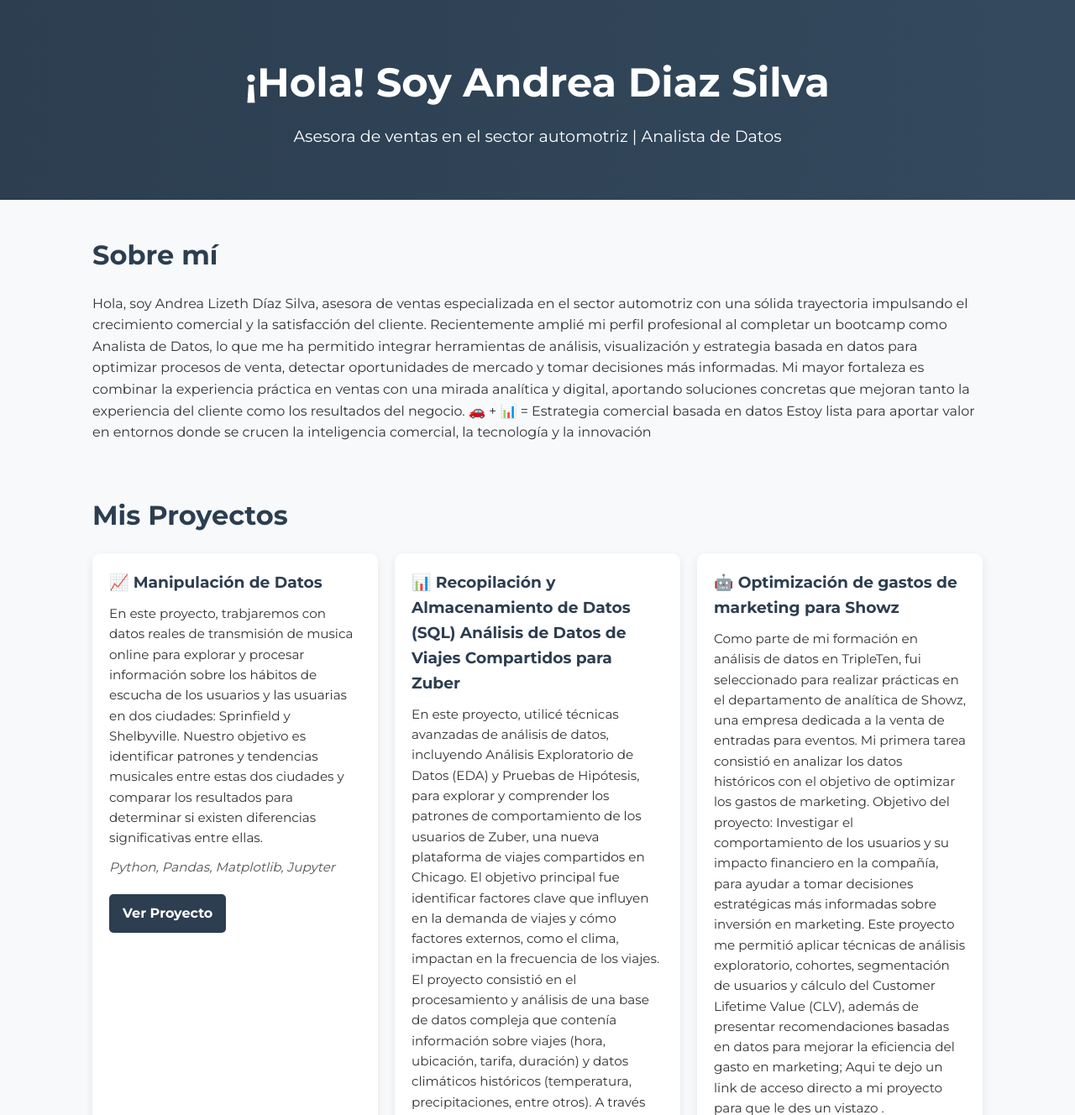
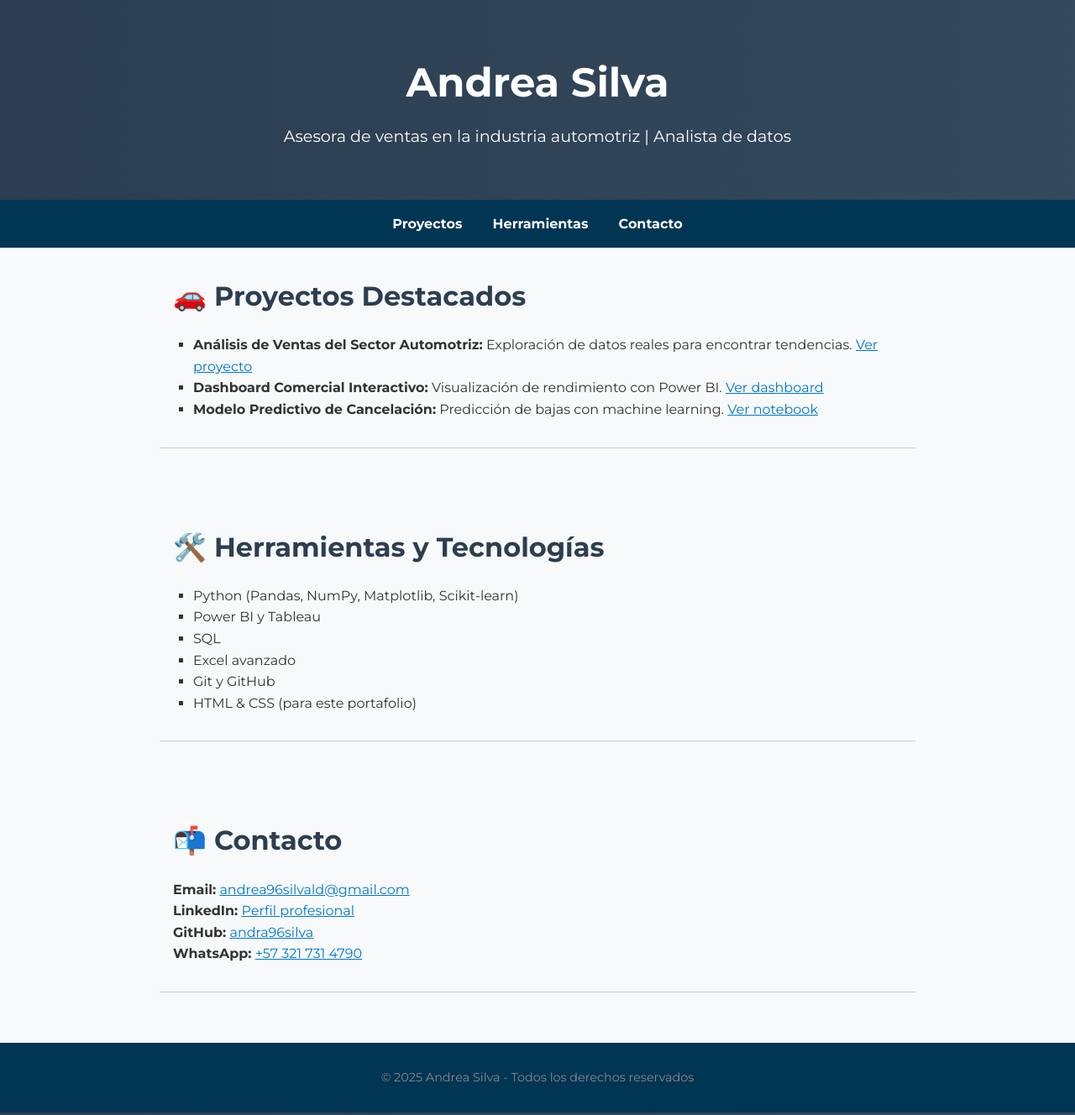
Before and after one commit to andra96silva/andra96silva.github.io, a plain HTML site: page index.html in a window 1280 px wide. Shown: the top 1328 px of the page at 84% size. Drawn offline with Linux system fonts and the light colour scheme.

Commit message:
Update index.html

```diff
--- a/index.html
+++ b/index.html
@@ -1,3 +1,117 @@
+<!DOCTYPE html>
+<html lang="es">
+<head>
+  <meta charset="UTF-8" />
+  <meta name="viewport" content="width=device-width, initial-scale=1.0"/>
+  <title>Andrea Silva | Portafolio Profesional</title>
+  <style>
+    body {
+      font-family: 'Segoe UI', sans-serif;
+      margin: 0;
+      background-color: #f8f9fa;
+      color: #333;
+    }
+    header {
+      background-color: #006494;
+      color: white;
+      padding: 2rem;
+      text-align: center;
+    }
+    nav {
+      background-color: #003554;
+      padding: 1rem;
+      text-align: center;
+    }
+    nav a {
+      color: white;
+      margin: 0 1rem;
+      text-decoration: none;
+      font-weight: bold;
+    }
+    section {
+      max-width: 900px;
+      margin: auto;
+      padding: 2rem 1rem;
+      border-bottom: 1px solid #ccc;
+    }
+    h2 {
+      color: #006494;
+    }
+    ul {
+      list-style: square;
+      padding-left: 1.5rem;
+    }
+    a {
+      color: #0077cc;
+    }
+    footer {
+      text-align: center;
+      padding: 2rem;
+      background-color: #003554;
+      color: white;
+    }
+  </style>
+</head>
+<body>
+
+  <header>
+    <h1>Andrea Silva</h1>
+    <p>Asesora de ventas en la industria automotriz | Analista de datos</p>
+  </header>
+
+  <nav>
+    <a href="#proyectos">Proyectos</a>
+    <a href="#herramientas">Herramientas</a>
+    <a href="#contacto">Contacto</a>
+  </nav>
+
+  <section id="proyectos">
+    <h2>🚗 Proyectos Destacados</h2>
+    <ul>
+      <li><strong>Análisis de Ventas del Sector Automotriz:</strong> Exploración de datos reales para encontrar tendencias. <a href="https://github.com/andra96silva/proyecto1" target="_blank">Ver proyecto</a></li>
+      <li><strong>Dashboard Comercial Interactivo:</strong> Visualización de rendimiento con Power BI. <a href="https://github.com/andra96silva/proyecto2" target="_blank">Ver dashboard</a></li>
+      <li><strong>Modelo Predictivo de Cancelación:</strong> Predicción de bajas con machine learning. <a href="https://github.com/andra96silva/proyecto3" target="_blank">Ver notebook</a></li>
+    </ul>
+  </section>
+
+  <section id="herramientas">
+    <h2>🛠️ Herramientas y Tecnologías</h2>
+    <ul>
+      <li>Python (Pandas, NumPy, Matplotlib, Scikit-learn)</li>
+      <li>Power BI y Tableau</li>
+      <li>SQL</li>
+      <li>Excel avanzado</li>
+      <li>Git y GitHub</li>
+      <li>HTML & CSS (para este portafolio)</li>
+    </ul>
+  </section>
+
+  <section id="contacto">
+    <h2>📬 Contacto</h2>
+    <p><strong>Email:</strong> <a href="andrea96silvald@gmail.com">andrea96silvald@gmail.com</a></p>
+    <p><strong>LinkedIn:</strong> <a href="https://www.linkedin.com/in/andrea96silva" target="_blank">Perfil profesional</a></p>
+    <p><strong>GitHub:</strong> <a href="https://github.com/andra96silva" target="_blank">andra96silva</a></p>
+    <p><strong>WhatsApp:</strong> <a href="https://wa.me/573217314790" target="_blank">+57 321 731 4790</a></p>
+  </section>
+
+  <footer>
+    <p>© 2025 Andrea Silva - Todos los derechos reservados</p>
+  </footer>
+
+</body>
+</html>
+
+
+
+
+
+
+
+
+
+
+
+
 <!DOCTYPE html>
 <html lang="es">
 <head>
```
